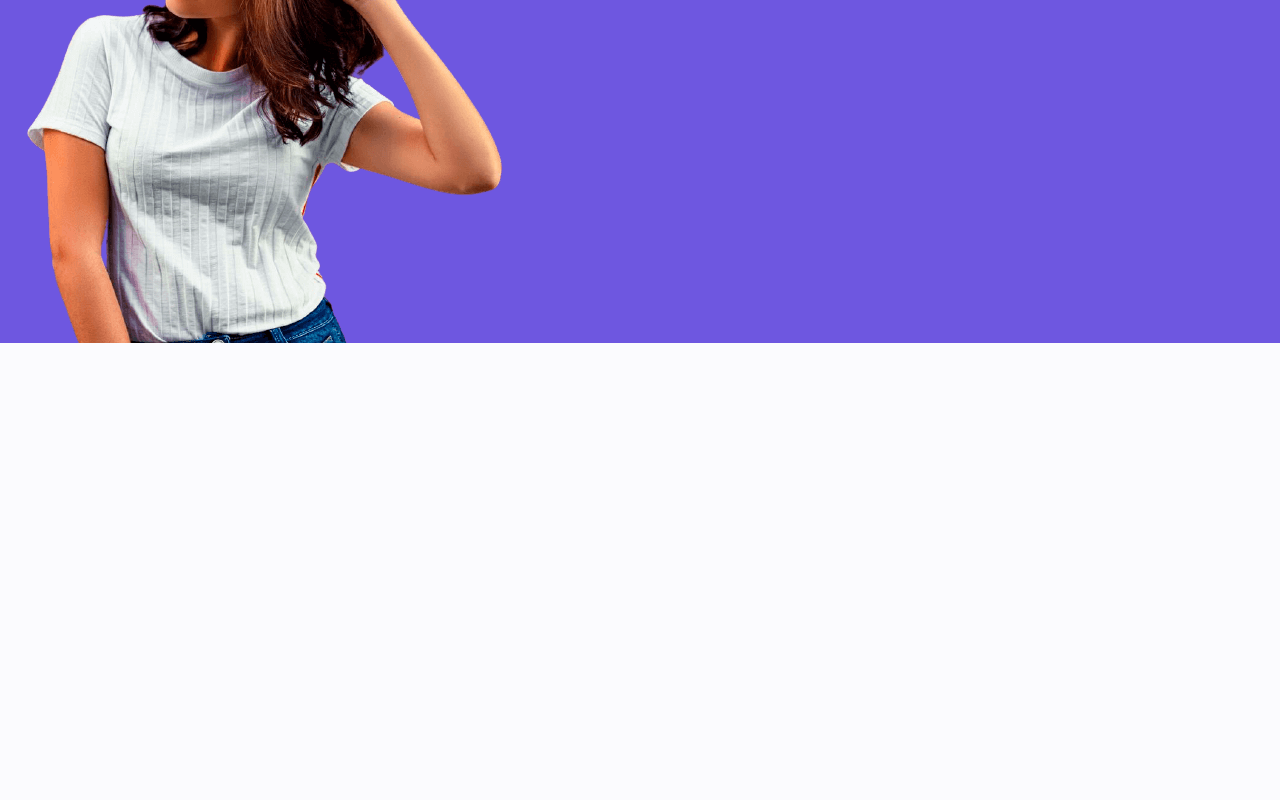
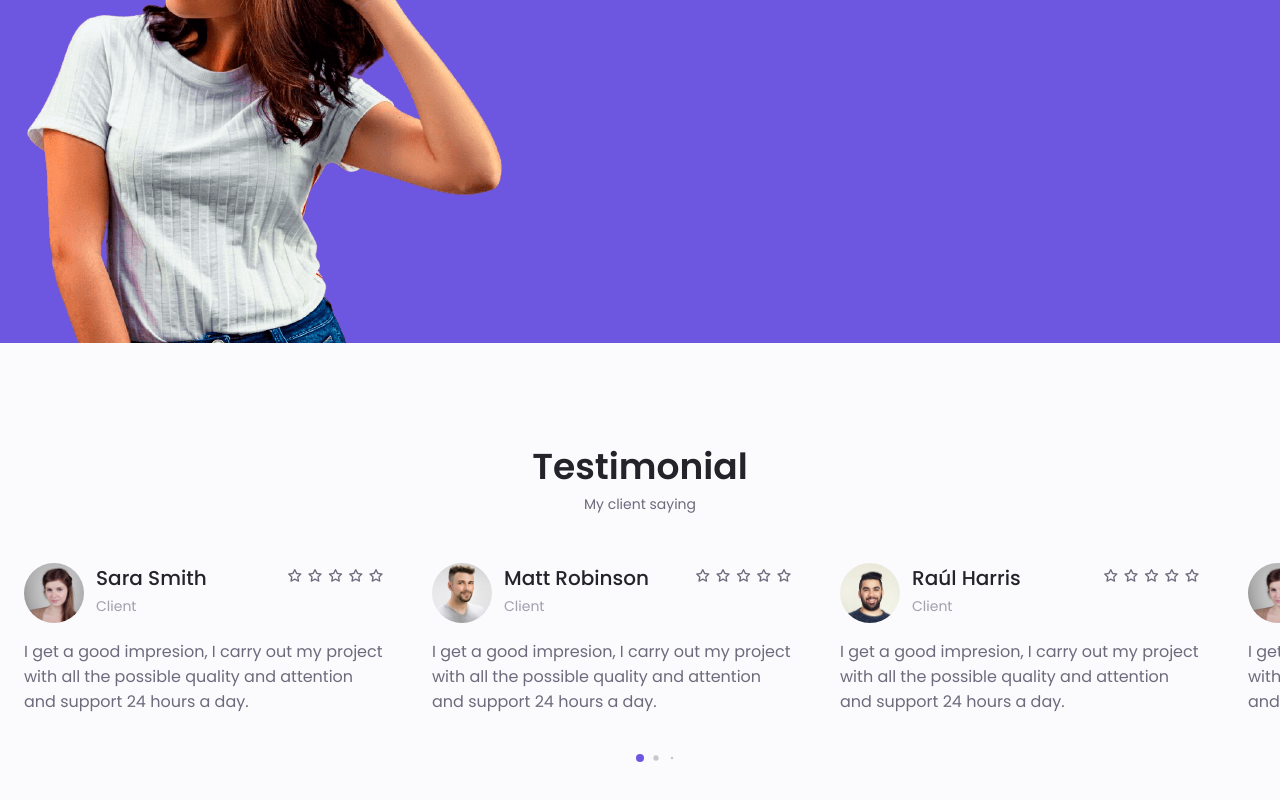
Before and after one commit to pfrincond/WebPage, a website: page responsive-portfolio-website-Alexa/index.html in a window 1280 px wide. Shown: the part 4382-5182 px from the top of the page. Before the commit the page ends 5029 px from the top, so only its background shows below. Drawn offline with nearby package versions, Linux system fonts and the light colour scheme.

Commit message:
Testimonial section added

```diff
--- a/responsive-portfolio-website-Alexa/assets/css/styles.css
+++ b/responsive-portfolio-website-Alexa/assets/css/styles.css
@@ -832,6 +832,51 @@ img {
 
 /*==================== TESTIMONIAL ====================*/
 
+.testimonial.section {
+    width: 100%;
+    overflow: hidden;
+    position: relative;
+}
+
+.testimonial__data,
+.testimonial__header {
+    display: flex;
+}
+
+.testimonial__data {
+    justify-content: space-between;
+    margin-bottom: var(--mb-1);
+}
+
+.testimonial__img {
+    width: 60px;
+    height: 60px;
+    border-radius: 50%;
+    margin-right: var(--mb-0-75);
+}
+
+.testimonial__name {
+    font-size: var(--h3-font-size);
+    font-weight: var(--font-medium);
+}
+
+.testimonial__client {
+    font-size: var(--small-font-size);
+    color: var(--text-color-light);
+}
+
+.testimonial__description {
+    margin-bottom: var(--mb-2-5);
+}
+
+.testimonial__icon-star {
+    color: var(--first-color);
+}
+
+.swiper-pagination-testimonial {
+    bottom: 3.5rem !important;
+}
+
 
 /*==================== CONTACT ME ====================*/
 
--- a/responsive-portfolio-website-Alexa/assets/js/main.js
+++ b/responsive-portfolio-website-Alexa/assets/js/main.js
@@ -93,7 +93,7 @@ modalCloses.forEach((modalClose) => {
 
 /*==================== PORTFOLIO SWIPER  ====================*/
 
-let swiper = new window.Swiper('.portfolio__container', {
+let swiperPortfolio = new Swiper('.portfolio__container', {
     cssMode: true,
     loop: true,
 
@@ -108,7 +108,22 @@ let swiper = new window.Swiper('.portfolio__container', {
 });
 
 /*==================== TESTIMONIAL ====================*/
+let swiperTestimonial = new Swiper('.testimonial__container', {
+    loop: true,
+    grabCursor: true,
+    spaceBetween: 48,
 
+    pagination: {
+        el: '.swiper-pagination-testimonial',
+        clickable: true,
+        dynamicBullets: true,
+    },
+    breakpoints: {
+        568: {
+            slidesPerView: 2,
+        }
+    }
+});
 
 /*==================== SCROLL SECTIONS ACTIVE LINK ====================*/
 
--- a/responsive-portfolio-website-Alexa/index.html
+++ b/responsive-portfolio-website-Alexa/index.html
@@ -703,8 +703,89 @@
 
         <!--==================== TESTIMONIAL ====================-->
         <section class="testimonial section">
+            <h2 class="section__title">Testimonial</h2>
+            <span class="section__subtitle">My client saying</span>
 
+            <div class="testimonial__container container swiper-container">
+                <div class="swiper-wrapper">
+                    <!--==================== TESTIMONIAL 1====================-->
+                    <div class="testimonial__content swiper-slide">
+                        <div class="testimonial__data">
+                            <div class="testimonial__header">
+                                <img src="assets/img/testimonial1.jpg" alt="" class="testimonial__img">
 
+                                <div>
+                                    <h3 class="testimonial__name">Sara Smith</h3>
+                                    <span class="testimonial__client">Client</span>
+                                </div>
+                            </div>
+
+                            <div>
+                                <i class="uil uil-star testimonial__icon"></i>
+                                <i class="uil uil-star testimonial__icon"></i>
+                                <i class="uil uil-star testimonial__icon"></i>
+                                <i class="uil uil-star testimonial__icon"></i>
+                                <i class="uil uil-star testimonial__icon"></i>
+                            </div>
+                        </div>
+
+                        <p class="testimonial__description">I get a good impresion, I carry out my project with all the possible quality and attention and support 24 hours a day.</p>
+                    </div>
+
+                    <!--==================== TESTIMONIAL 2====================-->
+                    <div class="testimonial__content swiper-slide">
+                        <div class="testimonial__data">
+                            <div class="testimonial__header">
+                                <img src="assets/img/testimonial2.jpg" alt="" class="testimonial__img">
+
+                                <div>
+                                    <h3 class="testimonial__name">Matt Robinson</h3>
+                                    <span class="testimonial__client">Client</span>
+                                </div>
+                            </div>
+
+                            <div>
+                                <i class="uil uil-star testimonial__icon"></i>
+                                <i class="uil uil-star testimonial__icon"></i>
+                                <i class="uil uil-star testimonial__icon"></i>
+                                <i class="uil uil-star testimonial__icon"></i>
+                                <i class="uil uil-star testimonial__icon"></i>
+                            </div>
+                        </div>
+
+                        <p class="testimonial__description">I get a good impresion, I carry out my project with all the possible quality and attention and support 24 hours a day.</p>
+                    </div>
+
+                    <!--==================== TESTIMONIAL 3====================-->
+                    <div class="testimonial__content swiper-slide">
+                        <div class="testimonial__data">
+                            <div class="testimonial__header">
+                                <img src="assets/img/testimonial3.jpg" alt="" class="testimonial__img">
+
+                                <div>
+                                    <h3 class="testimonial__name">Raúl Harris</h3>
+                                    <span class="testimonial__client">Client</span>
+                                </div>
+                            </div>
+
+                            <div>
+                                <i class="uil uil-star testimonial__icon"></i>
+                                <i class="uil uil-star testimonial__icon"></i>
+                                <i class="uil uil-star testimonial__icon"></i>
+                                <i class="uil uil-star testimonial__icon"></i>
+                                <i class="uil uil-star testimonial__icon"></i>
+                            </div>
+                        </div>
+
+                        <p class="testimonial__description">I get a good impresion, I carry out my project with all the possible quality and attention and support 24 hours a day.</p>
+                    </div>
+                </div>
+
+                <!-- Add Pagination -->
+                <div class="swiper-pagination swiper-pagination-testimonial"></div>
+                <!-- Add Pagination -->
+                <!-- <div class="swiper-pagination"></div> -->
+            </div>
         </section>
 
         <!--==================== CONTACT ME ====================-->
```
